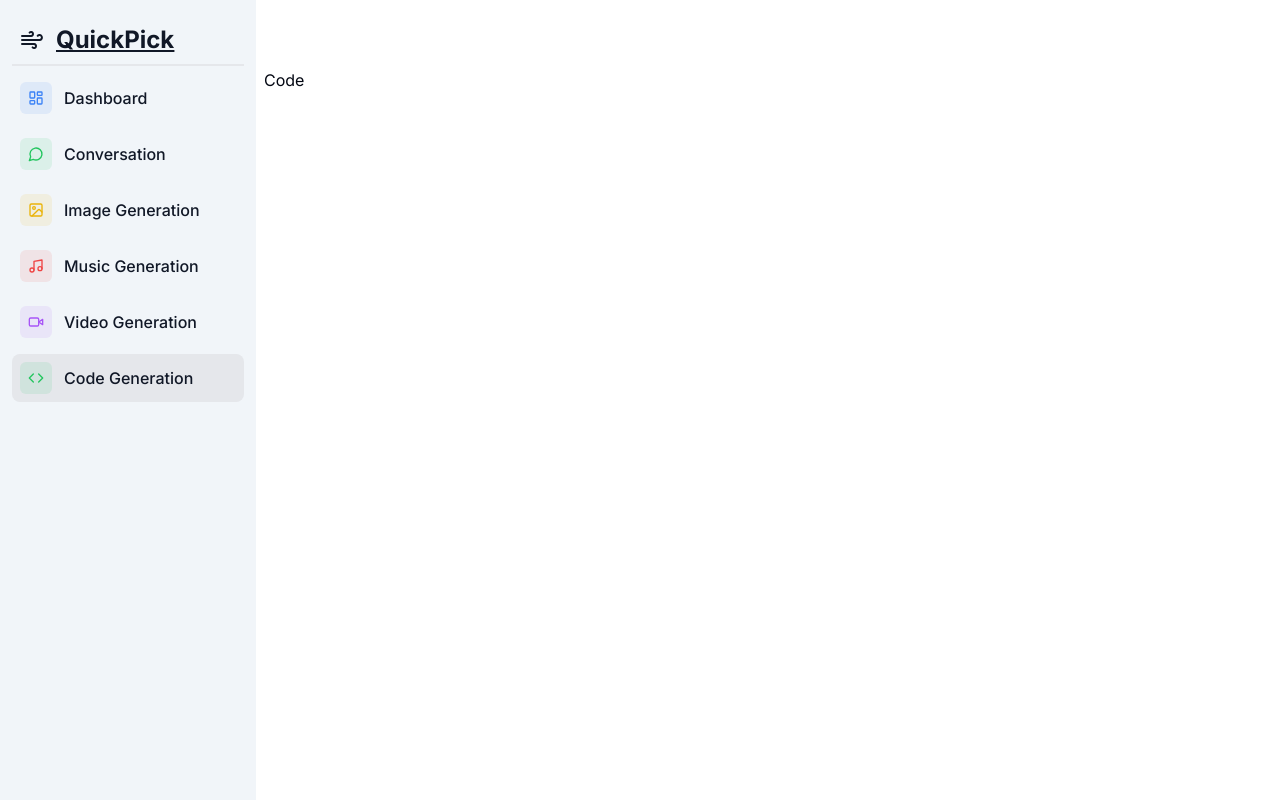
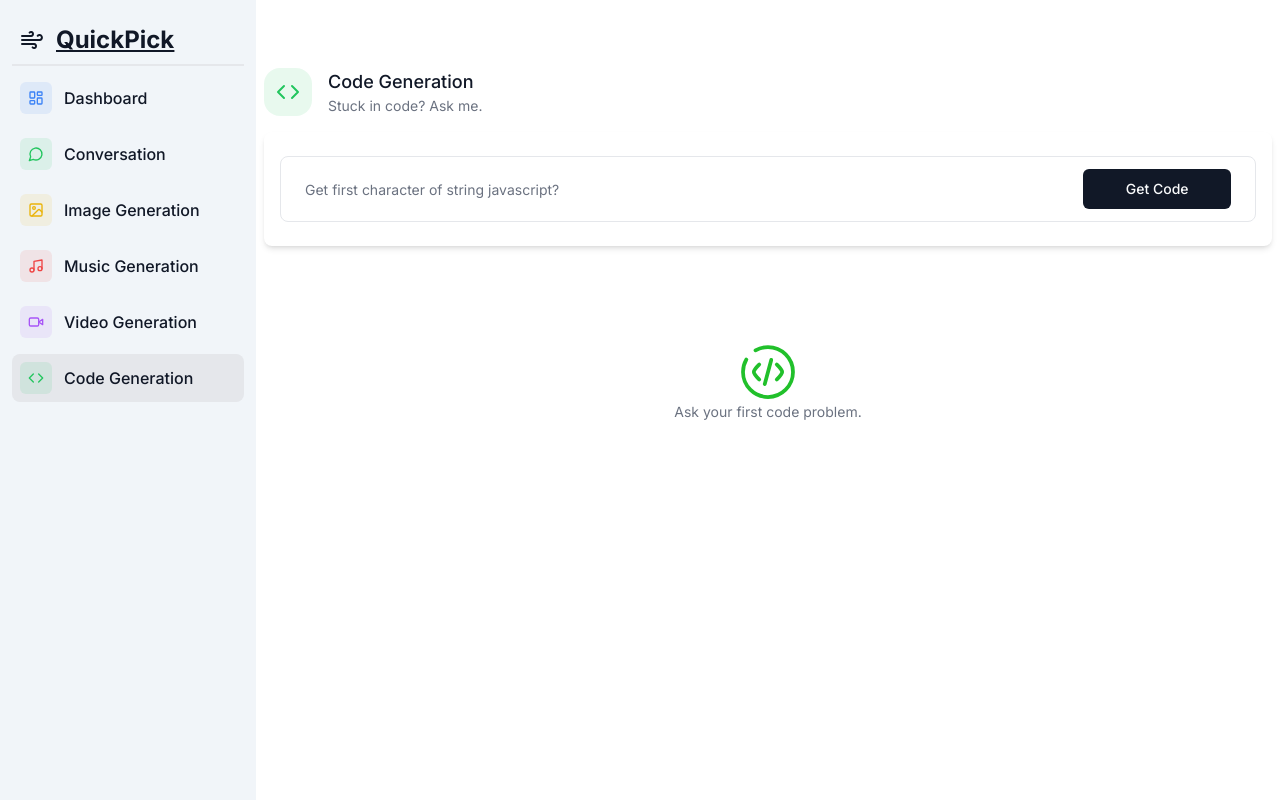
Before and after one commit to Vaibhavpratapsingh22/quick-pick, a Next.js app: page /code-generation in a window 1280 px wide. Built offline with nearby package versions, Linux system fonts and the light colour scheme.

Commit message:
code implementation
code generation completed

```diff
--- /dev/null
+++ b/app/(dashboard)/(routes)/code-generation/formSchema.ts
@@ -0,0 +1,12 @@
+import * as z from "zod";
+
+export const formSchema = z.object({
+  prompt: z
+    .string()
+    .min(1, {
+      message: "Prompt is required",
+    })
+    .max(1000, {
+      message: "Prompt must be less than 1000 characters",
+    }),
+});
--- a/app/(dashboard)/(routes)/code-generation/page.tsx
+++ b/app/(dashboard)/(routes)/code-generation/page.tsx
@@ -1,7 +1,147 @@
-import React from "react";
+"use client";
+import React, { useEffect, useState } from "react";
+import * as z from "zod";
+import HeadingComp from "@/components/custom/Heading";
+import { Code, MessageCircle } from "lucide-react";
+import { useForm } from "react-hook-form";
+import { zodResolver } from "@hookform/resolvers/zod";
+import { Form, FormControl, FormField, FormItem } from "@/components/ui/form";
+import { Input } from "@/components/ui/input";
+import { Button } from "@/components/ui/button";
+import { useRouter } from "next/navigation";
+import { ChatCompletionMessageParam } from "openai/resources/index.mjs";
+import axios from "axios";
+import { cn } from "@/lib/utils";
+import UserAvatar from "@/components/custom/user-avatar";
+import BotAvatar from "@/components/custom/bot-avatar";
+import { formSchema } from "./formSchema";
+import { Empty } from "@/components/custom/Empty";
+import { EmptyCode } from "@/components/ui/emptyConversation";
+import ReactMarkdown from "react-markdown";
 
-const Code = () => {
-  return <div>Code</div>;
+const Conversation = () => {
+  const router = useRouter();
+  const [generatedMessage, setGeneratedMessage] = useState<any[]>([]);
+  const [error, setError] = useState<boolean>(false);
+  const form = useForm<z.infer<typeof formSchema>>({
+    resolver: zodResolver(formSchema),
+    defaultValues: {
+      prompt: "",
+    },
+  });
+
+  const isLoading = form.formState.isSubmitting;
+  const onSubmit = async (data: z.infer<typeof formSchema>) => {
+    try {
+      const userMessage: ChatCompletionMessageParam = {
+        role: "user",
+        content: data.prompt,
+      };
+      const newMessages = [...generatedMessage, userMessage];
+      const response = await axios.post("/api/conversation", {
+        messages: newMessages,
+      });
+      setGeneratedMessage((current) => [
+        ...current,
+        userMessage,
+        response?.data?.choices[0]?.message,
+      ]);
+      form.reset();
+    } catch (e) {
+      console.log(e);
+    } finally {
+      router.refresh();
+    }
+  };
+  useEffect(() => {
+    if (form.formState.errors.prompt) {
+      setError(!error);
+    }
+  }, [form.formState.errors]);
+  return (
+    <div>
+      <HeadingComp
+        title="Code Generation"
+        description="Stuck in code? Ask me."
+        Icon={Code}
+        color="text-green-500"
+        bgColor="bg-green-500/10"
+      />
+      <div className="px-4 py-6 mt-4 bg-white rounded-lg shadow-md">
+        <div>
+          <Form {...form}>
+            <form
+              onSubmit={form.handleSubmit(onSubmit)}
+              className="rounded-lg border w-full px-3 py-3 md:px-6 focus-within:shadow-sm grid grid-cols-12 gap-2"
+            >
+              <FormField
+                name="prompt"
+                render={({ field }) => (
+                  <FormItem className="col-span-12 lg:col-span-10 md:col-span-8">
+                    <FormControl className="m-0 p-0">
+                      <Input
+                        className="border-0 outline-none focus-visible:ring-transparent focus-visible:ring-0 focus-visible:ring-offset-transparent focus-visible:ring-offset-0"
+                        disabled={isLoading}
+                        placeholder="Get first character of string javascript?"
+                        {...field}
+                      />
+                    </FormControl>
+                  </FormItem>
+                )}
+              />
+
+              <Button
+                type="submit"
+                className="col-span-12 lg:col-span-2 md:col-span-4 w-full"
+                disabled={isLoading}
+              >
+                Get Code
+              </Button>
+            </form>
+            {form.formState.errors.prompt && error && (
+              <p className="ml-2 text-[12px] text-red-500 p-1">
+                {form.formState.errors.prompt.message}
+              </p>
+            )}
+          </Form>
+        </div>
+      </div>
+      <div className="mt-4">
+        {isLoading && (
+          <div className="flex items-center mt-10 justify-center">
+            <div className="relative flex justify-center items-center">
+              <div className="absolute animate-spin rounded-full h-24 w-24 border-t-4 border-b-4 border-[#111827]"></div>
+              <img
+                src="/avatar-thinking.svg"
+                className="rounded-full h-20 w-16"
+              />
+            </div>
+          </div>
+        )}
+        {generatedMessage.length === 0 && !isLoading && (
+          <Empty label="Ask your first code problem." Icon={EmptyCode} />
+        )}
+        <div className="flex flex-col-reverse gap-y-4">
+          {generatedMessage.map((generated, index) => (
+            <div
+              key={index}
+              className={cn(
+                "p-8 w-full flex items-start gap-x-8 rounded-lg",
+                generated?.role === "user"
+                  ? "bg-white border border-black/10"
+                  : "bg-muted"
+              )}
+            >
+              {generated?.role === "user" ? <UserAvatar /> : <BotAvatar />}
+              <ReactMarkdown className="text-sm overflow-auto w-full">
+                {generated.content}
+              </ReactMarkdown>
+            </div>
+          ))}
+        </div>
+      </div>
+    </div>
+  );
 };
 
-export default Code;
+export default Conversation;
--- a/app/(dashboard)/(routes)/conversation-generation/page.tsx
+++ b/app/(dashboard)/(routes)/conversation-generation/page.tsx
@@ -12,10 +12,11 @@ import { Button } from "@/components/ui/button";
 import { useRouter } from "next/navigation";
 import { ChatCompletionMessageParam } from "openai/resources/index.mjs";
 import axios from "axios";
-import Empty from "@/components/custom/Empty";
 import { cn } from "@/lib/utils";
 import UserAvatar from "@/components/custom/user-avatar";
 import BotAvatar from "@/components/custom/bot-avatar";
+import { EmptyConversation } from "@/components/ui/emptyConversation";
+import { Empty } from "@/components/custom/Empty";
 
 const Conversation = () => {
   const router = useRouter();
@@ -108,7 +109,7 @@ const Conversation = () => {
         {isLoading && (
           <div className="flex items-center mt-10 justify-center">
             <div className="relative flex justify-center items-center">
-              <div className="absolute animate-spin rounded-full h-24 w-24 border-t-4 border-b-4 border-[#ff006a]"></div>
+              <div className="absolute animate-spin rounded-full h-24 w-24 border-t-4 border-b-4 border-[#111827]"></div>
               <img
                 src="/avatar-thinking.svg"
                 className="rounded-full h-20 w-16"
@@ -117,7 +118,10 @@ const Conversation = () => {
           </div>
         )}
         {generatedMessage.length === 0 && !isLoading && (
-          <Empty label="Please start your conversation." />
+          <Empty
+            label="Please start your conversation."
+            Icon={EmptyConversation}
+          />
         )}
         <div className="flex flex-col-reverse gap-y-4">
           {generatedMessage.map((generated, index) => (
--- /dev/null
+++ b/app/api/code/route.ts
@@ -0,0 +1,38 @@
+import { auth } from "@clerk/nextjs";
+import { NextResponse } from "next/server";
+import OpenAI from "openai";
+import { ChatCompletionMessageParam } from "openai/resources/index.mjs";
+
+const config = process.env.OPENAI_API_KEY;
+const openai = new OpenAI({
+  apiKey: config,
+});
+const prompt: ChatCompletionMessageParam = {
+  role: "system",
+  content:
+    "You are a code generator. You should only answer in markdown code snippets. Use code comments to explain your code.",
+};
+export async function POST(req: Request) {
+  const { userId } = auth();
+  const body = await req.json();
+  const { messages } = body;
+  try {
+    if (!userId) {
+      return new NextResponse("Unauthorized", { status: 401 });
+    }
+    if (!config) {
+      return new NextResponse("OPEN AI not configured", { status: 500 });
+    }
+    if (!messages) {
+      return new NextResponse("Prompt is required", { status: 400 });
+    }
+    const response: OpenAI.Chat.ChatCompletion =
+      await openai.chat.completions.create({
+        messages: [prompt, ...messages],
+        model: "gpt-3.5-turbo",
+      });
+    return NextResponse.json(response);
+  } catch (err: any) {
+    return new NextResponse("Internal Errors", { status: 500 });
+  }
+}
--- a/components/custom/Empty.tsx
+++ b/components/custom/Empty.tsx
@@ -1,20 +1,19 @@
 import React from "react";
-import EmptyConversation from "../ui/emptyConversation";
+import { EmptyConversation } from "../ui/emptyConversation";
 
 type TEmpty = {
   label: string;
+  Icon?: React.FC<{}>;
 };
-const Empty = ({ label }: TEmpty) => {
+export const Empty = ({ label, Icon }: TEmpty) => {
   return (
     <div className="h-full p-20 flex flex-com items-center justify-center">
       <div className="relative h-72 w-72">
         <p className="text-muted-foreground text-sm flex justify-center flex-col items-center">
-          <EmptyConversation />
+          {Icon && <Icon />}
           {label}
         </p>
       </div>
     </div>
   );
 };
-
-export default Empty;
--- a/components/ui/emptyConversation.tsx
+++ b/components/ui/emptyConversation.tsx
@@ -1,6 +1,6 @@
 import React from "react";
 
-const EmptyConversation = () => {
+export const EmptyConversation = () => {
   return (
     <>
       <svg
@@ -76,4 +76,49 @@ const EmptyConversation = () => {
   );
 };
 
-export default EmptyConversation;
+export const EmptyCode = () => {
+  return (
+    <svg
+      viewBox="0 0 24 24"
+      width="60px"
+      height="60px"
+      fill="none"
+      xmlns="http://www.w3.org/2000/svg"
+      stroke="#1dfa00"
+    >
+      <g id="SVGRepo_bgCarrier" stroke-width="0"></g>
+      <g
+        id="SVGRepo_tracerCarrier"
+        stroke-linecap="round"
+        stroke-linejoin="round"
+      ></g>
+      <g id="SVGRepo_iconCarrier">
+        {" "}
+        <path
+          d="M15.5 9L15.6716 9.17157C17.0049 10.5049 17.6716 11.1716 17.6716 12C17.6716 12.8284 17.0049 13.4951 15.6716 14.8284L15.5 15"
+          stroke="#21c02b"
+          stroke-width="1.5"
+          stroke-linecap="round"
+        ></path>{" "}
+        <path
+          d="M13.2942 7.17041L12.0001 12L10.706 16.8297"
+          stroke="#21c02b"
+          stroke-width="1.5"
+          stroke-linecap="round"
+        ></path>{" "}
+        <path
+          d="M8.49994 9L8.32837 9.17157C6.99504 10.5049 6.32837 11.1716 6.32837 12C6.32837 12.8284 6.99504 13.4951 8.32837 14.8284L8.49994 15"
+          stroke="#21c02b"
+          stroke-width="1.5"
+          stroke-linecap="round"
+        ></path>{" "}
+        <path
+          d="M7 3.33782C8.47087 2.48697 10.1786 2 12 2C17.5228 2 22 6.47715 22 12C22 17.5228 17.5228 22 12 22C6.47715 22 2 17.5228 2 12C2 10.1786 2.48697 8.47087 3.33782 7"
+          stroke="#21c02b"
+          stroke-width="1.5"
+          stroke-linecap="round"
+        ></path>{" "}
+      </g>
+    </svg>
+  );
+};
--- a/package.json
+++ b/package.json
@@ -23,6 +23,7 @@
     "react": "^18",
     "react-dom": "^18",
     "react-hook-form": "^7.49.2",
+    "react-markdown": "^9.0.1",
     "tailwind-merge": "^2.2.0",
     "tailwindcss-animate": "^1.0.7",
     "zod": "^3.22.4"
```
Also changed, not shown: public/avatar-thinking.svg, 1 other file (tests, documents, lock files or other folders).
